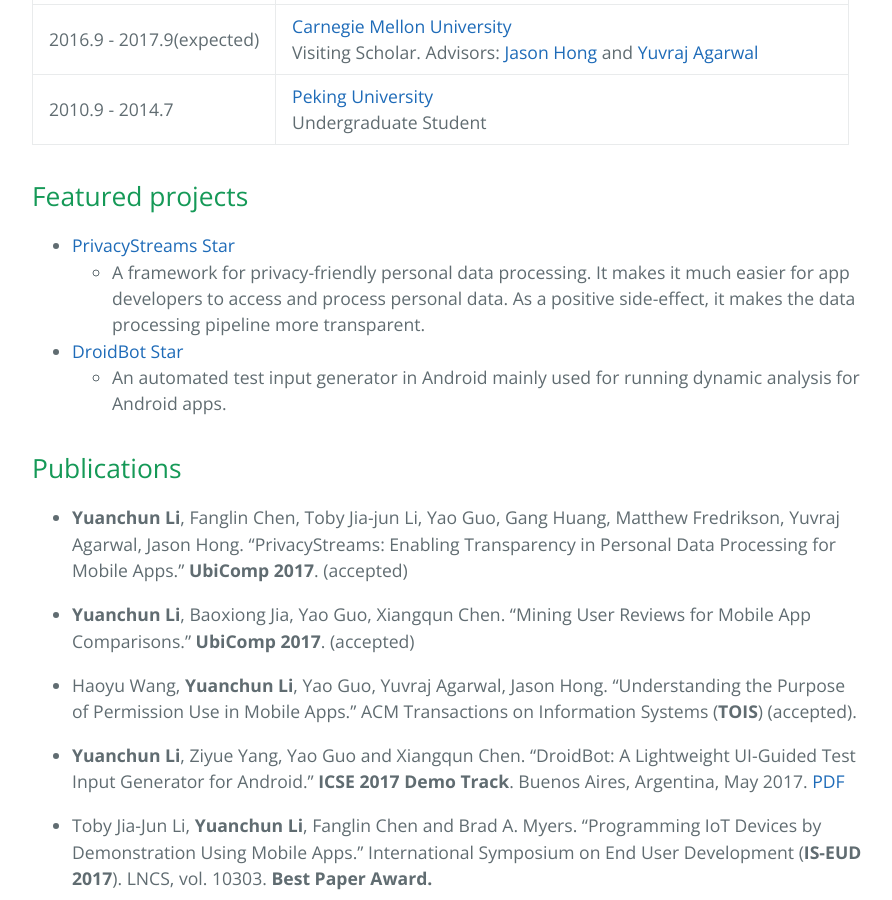
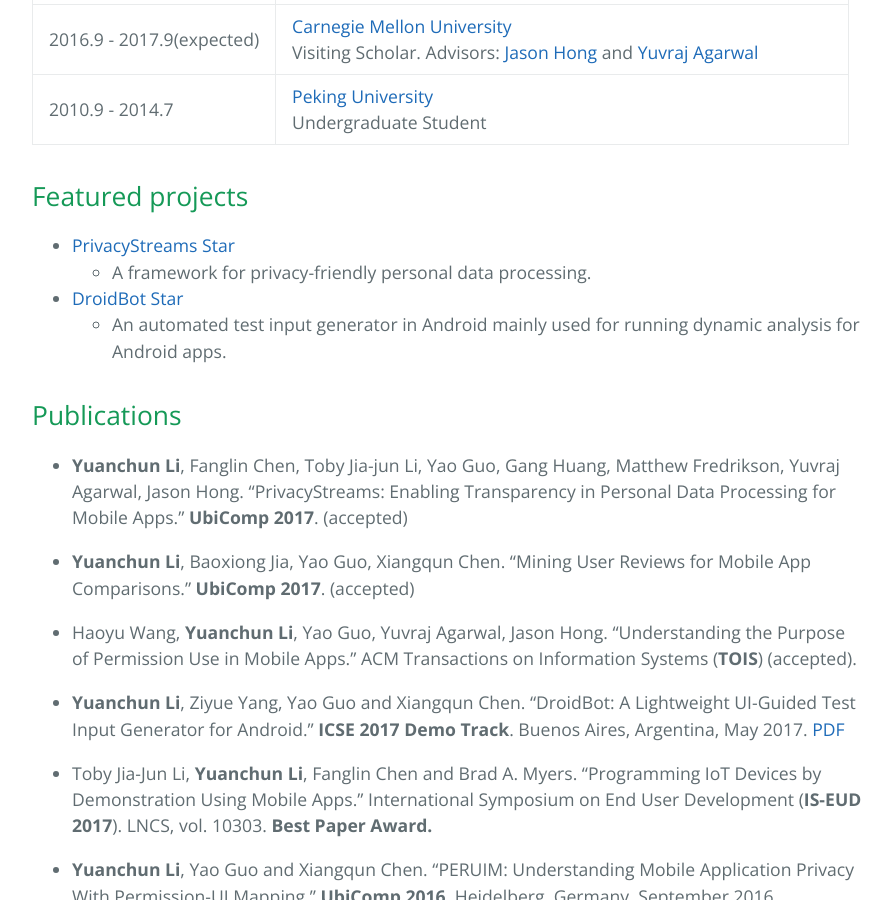
Before and after one commit to yuanchun-li/yuanchun-li.github.io, a Jekyll site: the page built from index.md, in a window 1280 px wide and 900 px high, scrolled down 683 px. Shown: the whole window, without its empty margins (192-1084 px from the left). Built offline with Jekyll 4.4.1, drawn with Linux system fonts in a browser that asks for light colours.

Commit message:
Update index.md

```diff
--- a/index.md
+++ b/index.md
@@ -35,8 +35,6 @@
 <!-- Place this tag where you want the button to render. -->
 <a class="github-button" href="https://github.com/PrivacyStreams/PrivacyStreams" data-show-count="true" aria-label="Star PrivacyStreams/PrivacyStreams on GitHub">Star</a>
     + A framework for privacy-friendly personal data processing.
-    It makes it much easier for app developers to access and process personal data.
-    As a positive side-effect, it makes the data processing pipeline more transparent.
 
 + [DroidBot](https://github.com/honeynet/droidbot)
 <!-- Place this tag where you want the button to render. -->
```
